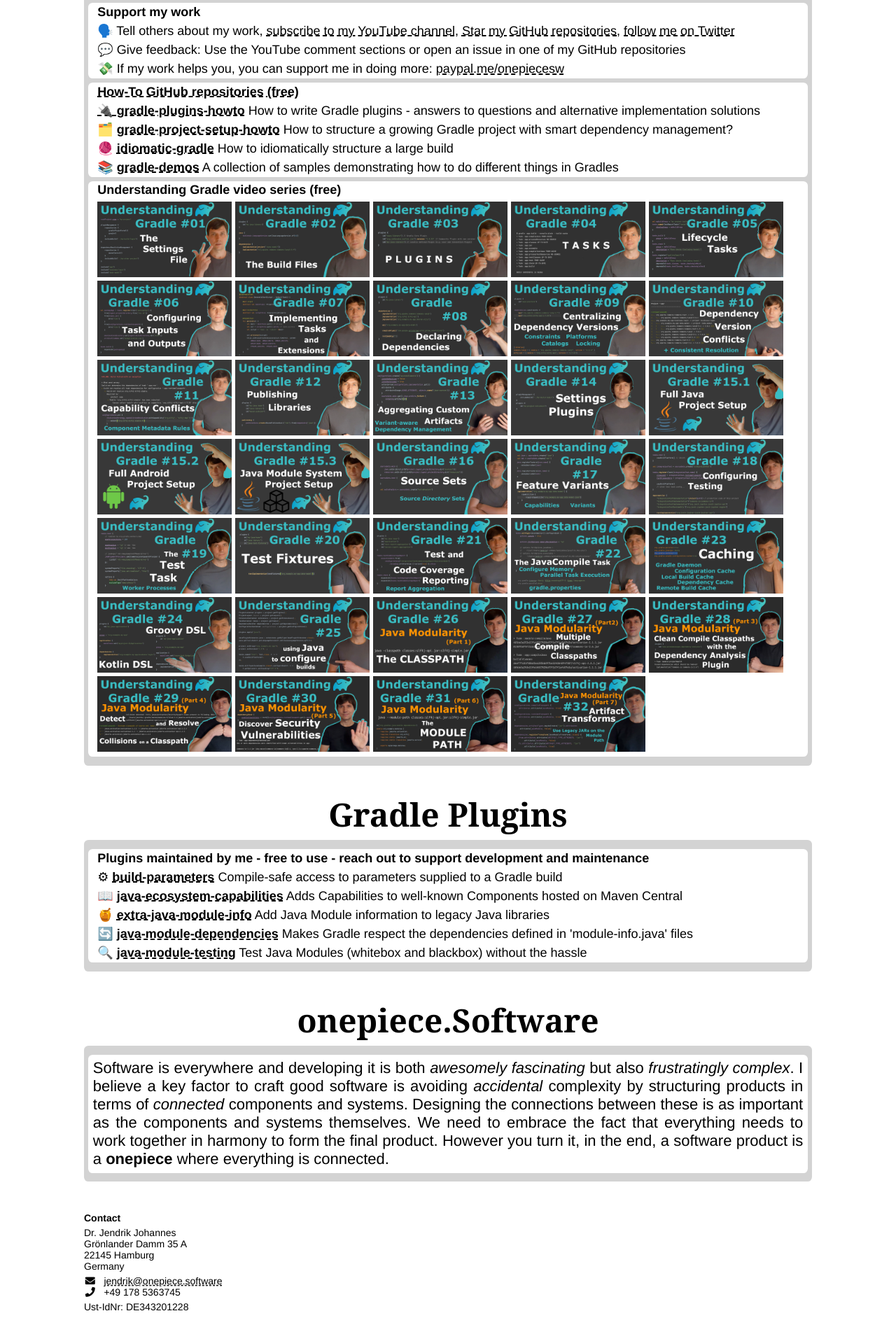
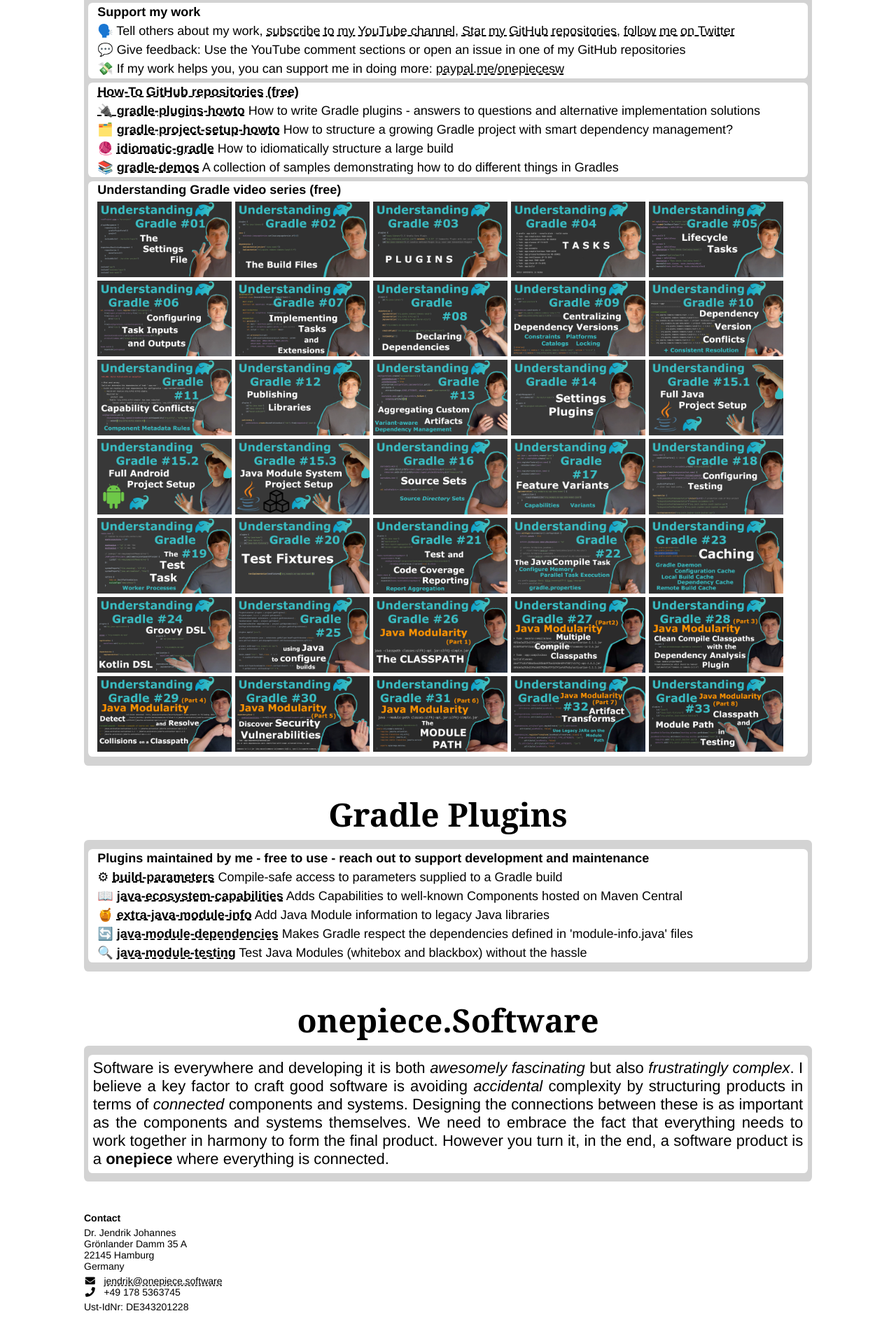
Before and after one commit to OnepieceSoftware/onepiecesoftware.github.io, a Jekyll site: the page index.html, which Jekyll copies as it is, in a window 1280 px wide. Shown: the part 3307-5190 px from the top of the page at 70% size. Built offline with Jekyll 4.4.1, drawn with Linux system fonts in a browser that asks for light colours.

Commit message:
Video 33

```diff
--- a/index.html
+++ b/index.html
@@ -749,6 +749,18 @@
             </a>
           </div>
         </div>
+        <div class="video-preview">
+          <img class="downscale" src="img/videos/33.png" alt="Classpath and Module Path in Testing">
+          <div class="overlay">
+            <a href="https://www.youtube.com/watch?v=6rFEDcP8Noc&list=PLWQK2ZdV4Yl2k2OmC_gsjDpdIBTN0qqkE" target="_blank" title="YouTube">
+              <i class="fab fa-youtube"></i>
+            </a>
+            &nbsp;
+            <a href="https://github.com/jjohannes/understanding-gradle/tree/main/33_Classpath_and_Module_Path_in_Testing" target="_blank" title="GitHub">
+              <i class="fab fa-github"></i>
+            </a>
+          </div>
+        </div>
       </li>
     </ul>
   </div>
```
Also changed, not shown: img/videos/33.png (added).
